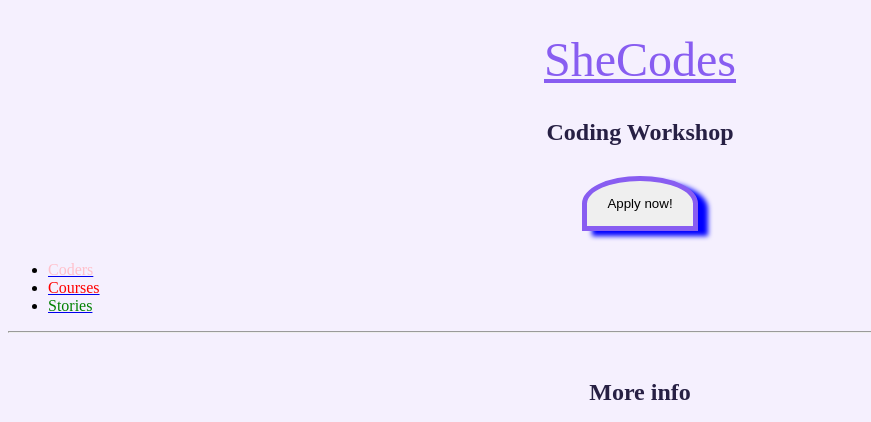
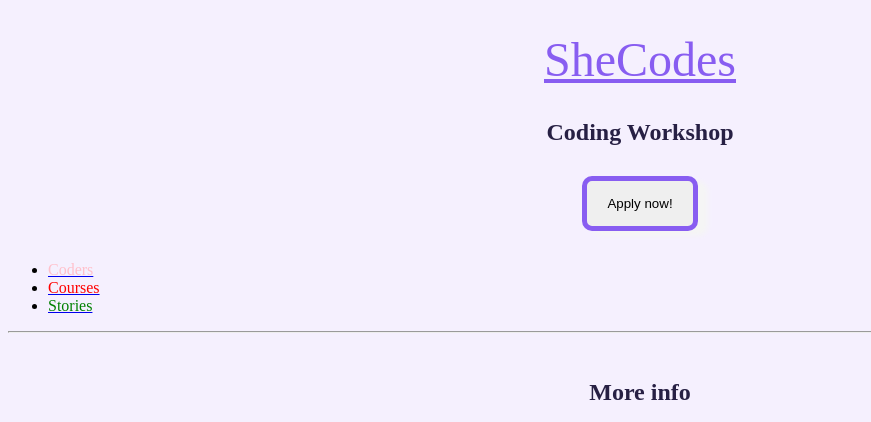
Before and after one commit to Tinkerknock/Oops, a plain HTML site: page SheCodesIndex.html in a window 1280 px wide. Shown: the top 422 px of the page, without its empty margins (0-871 px from the left). Drawn offline with Linux system fonts and the light colour scheme.

Commit message:
that was hideous

```diff
--- a/SheCodesIndex.html
+++ b/SheCodesIndex.html
@@ -25,8 +25,8 @@
         padding: 15px 20px 15px 20px;
         text-align: center;
         border: 5px solid  #885df1;
-        border-radius: 50% 50% 0 0;
-        box-shadow: 10px 5px 5px blue;
+        border-radius: 10px;
+        box-shadow: 10px 5px 5px whitesmoke;
       }
       .coders {
         color: pink;
```
